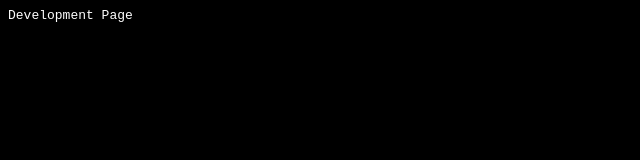
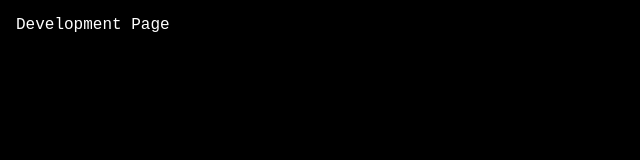
Before and after one commit to jamesbaroi/jamesbaroi.github.io, a plain HTML site: page dev/index.html in a window 1280 px wide. Shown: the whole page, without its empty margins (0-640 px from the left). Drawn offline with Linux system fonts and the light colour scheme.

Commit message:
Update dev.css

```diff
--- a/public/css/dev.css
+++ b/public/css/dev.css
@@ -2,4 +2,11 @@ body {
   background-color: black;
   color: white;
   font-family: monospace;
+  font-size: 16px;
+  margin: 0;
+  padding: 0;
 }
+
+header {
+  padding: 16px;
+}
```
